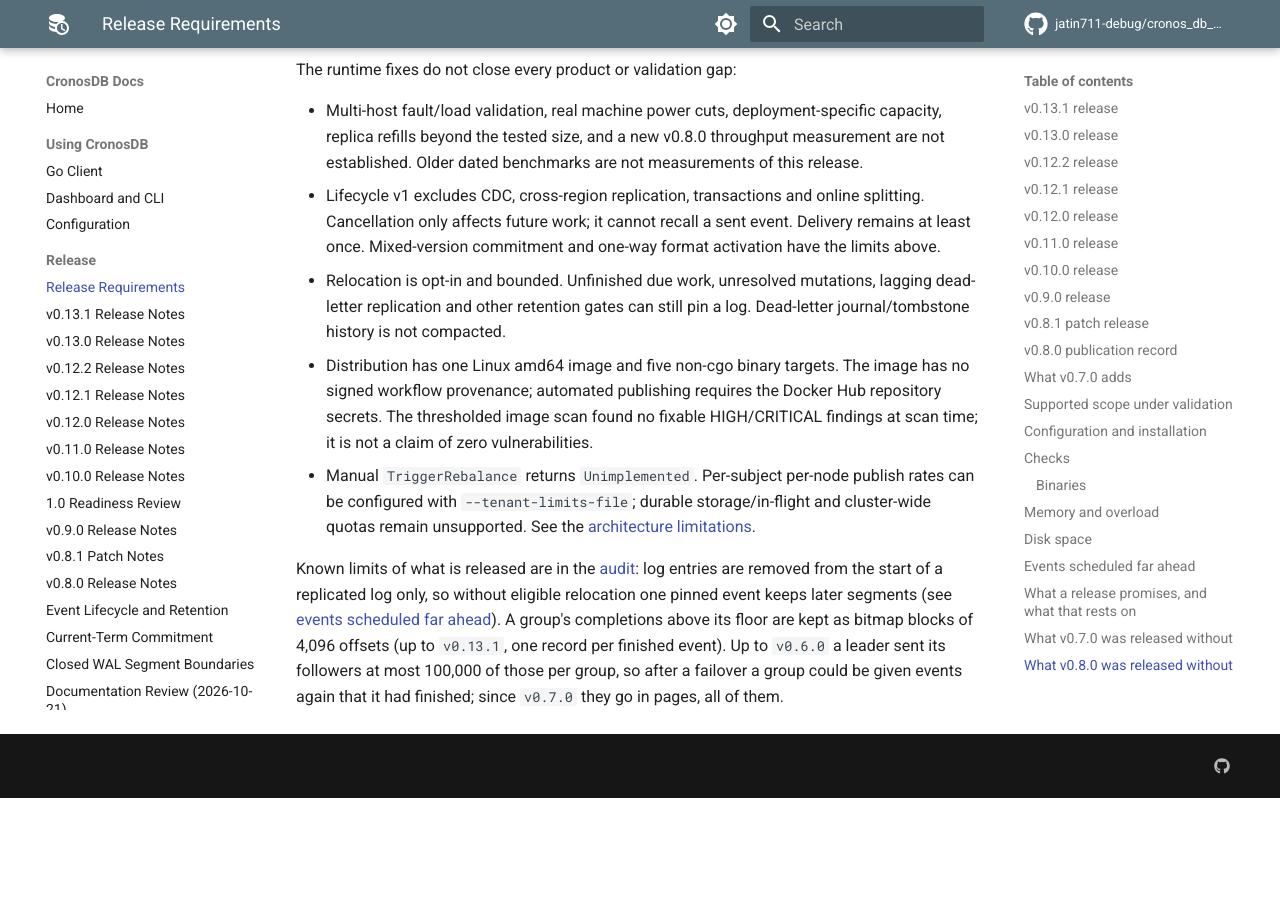
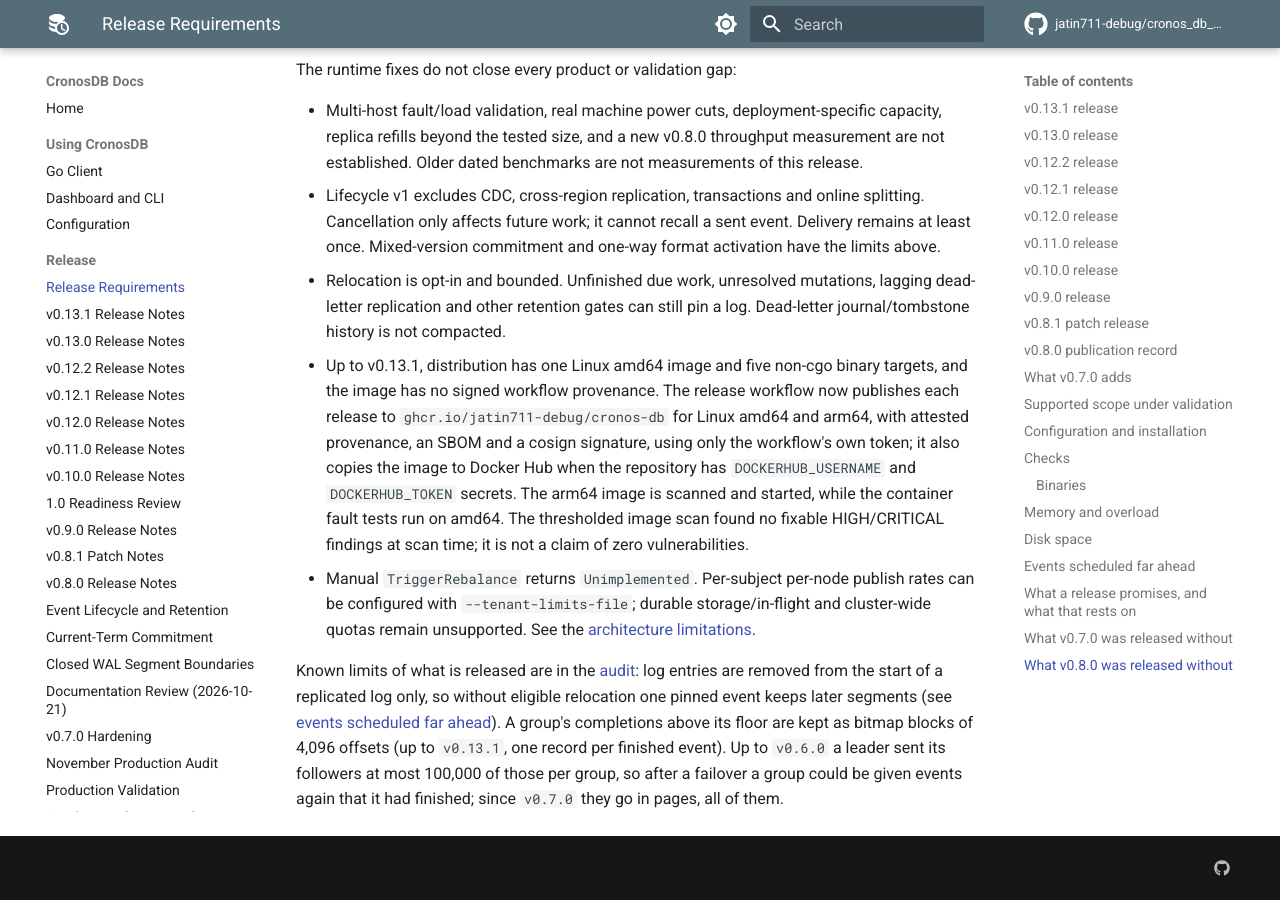
Before and after one commit to jatin711-debug/cronos_db_golang, an MkDocs documentation site: the page built from docs/PRODUCTION_RELEASE.md, in a window 1280 px wide and 900 px high, scrolled down 16518 px. Built offline with MkDocs 1.6.1 and Material for MkDocs 9.7.7, drawn with Linux system fonts in a browser that asks for light colours; comment, search, counter and statistics services are not loaded; before the commit the page ends 17316 px from its top, so only the background shows below that.

Commit message:
ci(release): publish signed multi-platform images to ghcr.io
The release workflow pushed images only to Docker Hub, which needs
repository secrets that were never set, so images went out from a laptop
without signed provenance, and only for linux/amd64.

The amd64 image is still built once, scanned and put through the
container fault tests; it is now pushed by digest to
ghcr.io/<owner>/cronos-db with the workflow's own token. A new job builds
the arm64 image natively on an ubuntu-24.04-arm runner (free for public
repositories), scans it and starts a container of it. A publish job puts
both digests behind the release tag as one index, checks that exactly
linux/amd64 and linux/arm64 are in it, attests build provenance and an
SPDX SBOM for the index digest, and signs it keylessly with cosign. With
DOCKERHUB_USERNAME and DOCKERHUB_TOKEN in the secrets, the same index is
copied to Docker Hub, checked to keep its digest, attested and signed
there too. A manual run without publish_image still stages an archive.

Co-Authored-By: Claude Opus 5.5 <noreply@anthropic.com>

```diff
--- a/docs/PRODUCTION_RELEASE.md
+++ b/docs/PRODUCTION_RELEASE.md
@@ -710,10 +710,16 @@ The runtime fixes do not close every product or validation gap:
 - Relocation is opt-in and bounded. Unfinished due work, unresolved mutations,
   lagging dead-letter replication and other retention gates can still pin a
   log. Dead-letter journal/tombstone history is not compacted.
-- Distribution has one Linux amd64 image and five non-cgo binary targets. The
-  image has no signed workflow provenance; automated publishing requires the
-  Docker Hub repository secrets. The thresholded image scan found no fixable
-  HIGH/CRITICAL findings at scan time; it is not a claim of zero vulnerabilities.
+- Up to v0.13.1, distribution has one Linux amd64 image and five non-cgo
+  binary targets, and the image has no signed workflow provenance. The release
+  workflow now publishes each release to `ghcr.io/jatin711-debug/cronos-db` for
+  Linux amd64 and arm64, with attested provenance, an SBOM and a cosign
+  signature, using only the workflow's own token; it also copies the image to
+  Docker Hub when the repository has `DOCKERHUB_USERNAME` and
+  `DOCKERHUB_TOKEN` secrets. The arm64 image is scanned and started, while the
+  container fault tests run on amd64. The thresholded image scan found no
+  fixable HIGH/CRITICAL findings at scan time; it is not a claim of zero
+  vulnerabilities.
 - Manual `TriggerRebalance` returns
   `Unimplemented`. Per-subject per-node publish rates can be configured with
   `--tenant-limits-file`; durable storage/in-flight and cluster-wide quotas
```
Also changed, not shown: DOCKER.md (+13 -0 lines), 1 other file.
